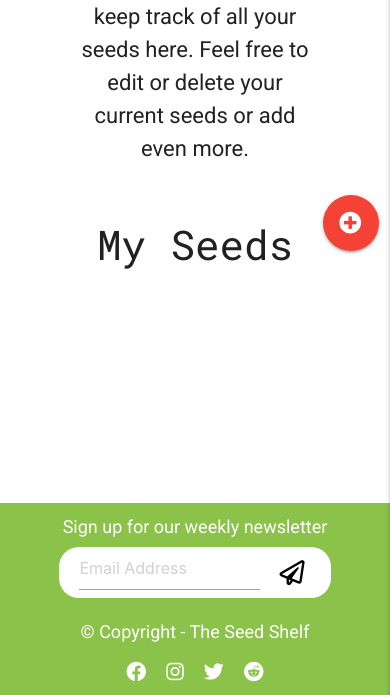
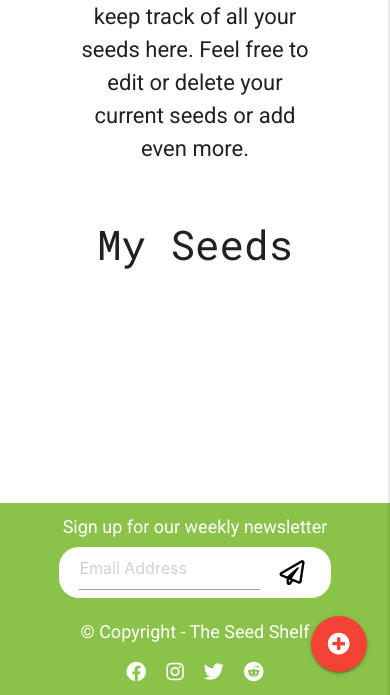
Before and after one commit to farrelleoin93/milestone-3-seed-shelf, a Flask app: page /profile in a window 390 px wide. Shown: the part 149-844 px from the top of the page. Run offline with Flask 2, Linux system fonts and the light colour scheme; the visitor is signed in with stand-in values (Sample User, id 1); a database or web service that is not in the repository returns one stand-in record (values such as "Sample title"); some libraries are stand-ins or nearby versions.

Commit message:
change add button to be fixed at the bottom and add margin for tablet devices

```diff
--- a/static/css/style.css
+++ b/static/css/style.css
@@ -331,6 +331,10 @@ footer {
     opacity: 1;
   }
 
+  .fixed-action-btn {
+    margin-bottom: 100px;
+  }
+
   .footer-items form {
     width: 80%;
   }
@@ -340,6 +344,7 @@ footer {
   .edit-buttons {
     margin-top: 0;
   }
+
 }
 
 @media only screen and (max-width: 600px) {
@@ -349,6 +354,10 @@ footer {
     margin-right: 10vw;
   }
 
+  .fixed-action-btn {
+    margin-bottom: 0;
+  }
+
   .seed-description {
     margin-top: 20px;
   }
--- a/templates/profile.html
+++ b/templates/profile.html
@@ -14,11 +14,11 @@
         </div>
         <div class="row profile">
             <!-- Heading -->
-            <div class="col s8 offset-s2">
+            <div class="col s12">
                 <h3 class="center-align">My Seeds</h3>
             </div>
             <!-- Add seed button -->
-            <div class="col s2">
+            <div class="fixed-action-btn">
                 <a href="{{ url_for('add_seed') }}" class="btn-floating btn-large waves-effect waves-light red"><i
                         class="fas fa-plus-circle"></i></a>
             </div>
```
